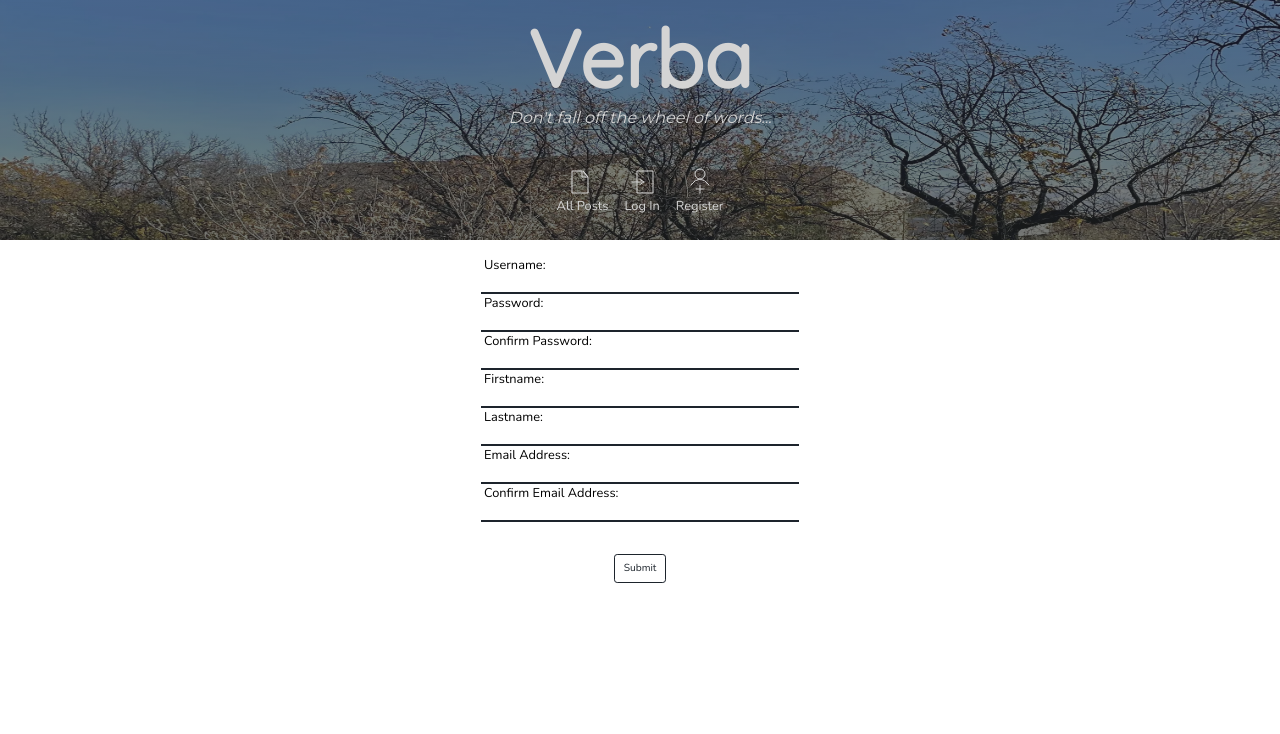
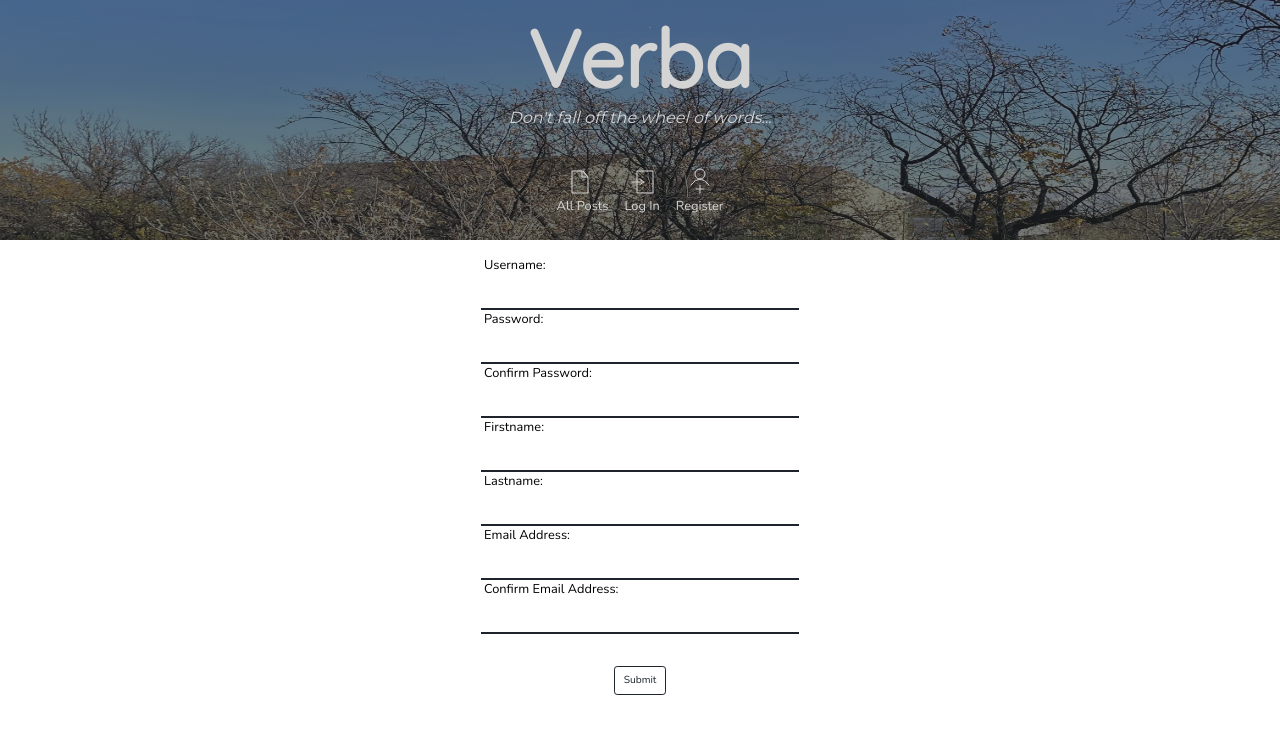
Before and after one commit to Adeyomola/sentio, a Flask app: page /register in a window 1280 px wide. Shown: the top 734 px of the page. Run offline with Flask 3, Linux system fonts and the light colour scheme.

Commit message:
changed styling

```diff
--- a/verba/auth/static/styles/inputs.css
+++ b/verba/auth/static/styles/inputs.css
@@ -1,7 +1,7 @@
 form>input,
 label,
 aside>p {
-    /* margin: 0.5rem; */
+    margin-bottom: 0.5rem;
     margin-left: 0;
     font: 400 2.5vw 'Nunito';
 }
```
